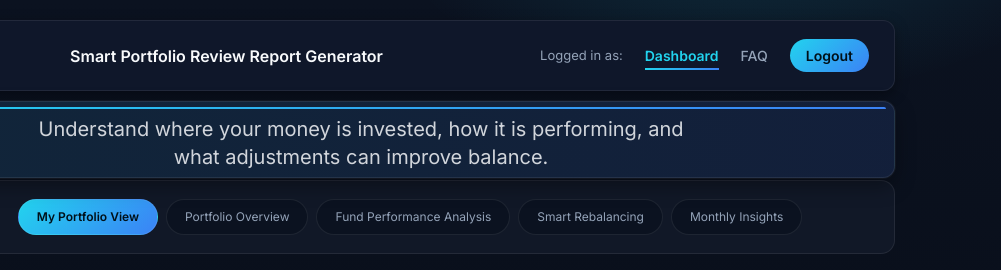
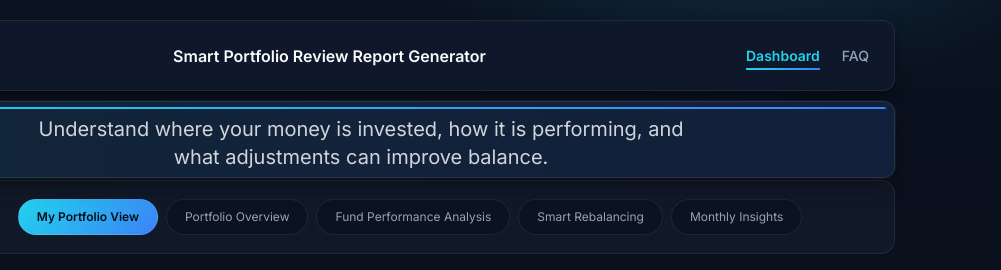
Before and after one commit to aiimplementer/mutualfundreport, a plain HTML site: page index.html in a window 1280 px wide. Shown: the top 270 px of the page, 279-1280 px from the left. Drawn offline with nearby package versions, Linux system fonts and the light colour scheme; no server answers.

Commit message:
Add files via upload

```diff
--- a/index.html
+++ b/index.html
@@ -459,20 +459,12 @@
 
 			<!-- ===== RIGHT MENU ===== -->
 			<div class="top-menu">
-				<span class="logged-user">
-					Logged in as: <strong id="loggedUser"></strong>
-				</span>
-
 				<a href="index.html"
 				   class="menu-link active"
 				   onclick="return false;">
 				  Dashboard
 				</a>
 				<a href="faq.html" class="menu-link">FAQ</a>
-				<button class="menu-link logout-btn" onclick="logout()">
-					Logout
-				</button>
-
 			</div>
 
 		</div>
```
